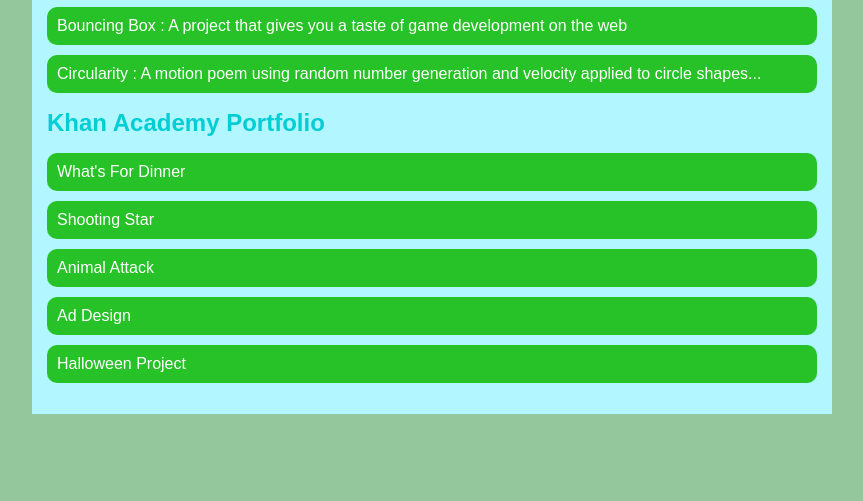
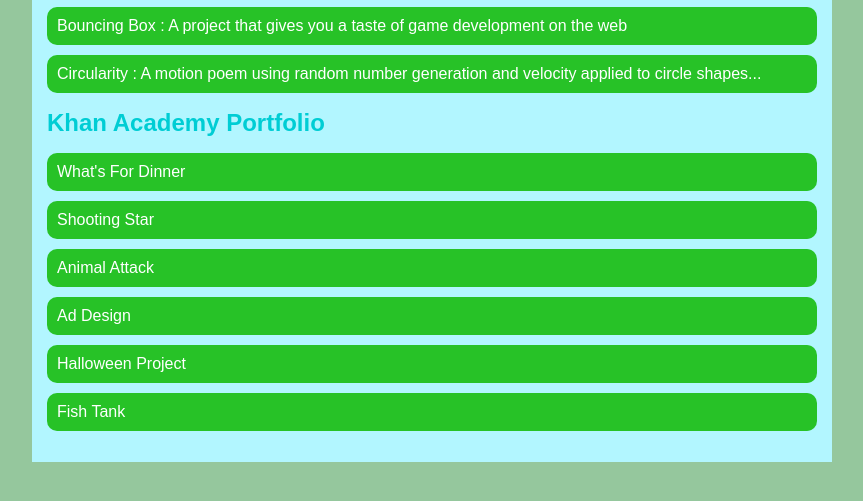
Before and after one commit to CharlesHidalgo1/CharlesHidalgo1.github.io, a plain HTML site: page portfolio.html in a window 1280 px wide. Shown: the part 197-698 px from the top of the page, without its empty margins (208-1071 px from the left). Drawn offline with Linux system fonts and the light colour scheme.

Commit message:
Added Fish Tank Project

```diff
--- a/portfolio.html
+++ b/portfolio.html
@@ -69,6 +69,12 @@
                 href="https://www.khanacademy.org/computer-programming/spin-off-of-if-statements/6505828948819968"
                 >Halloween Project</a
               >
+              <li>
+                <a
+                  href="https://www.khanacademy.org/computer-programming/spin-off-of-project-fish-tank/6094946021851136"
+                  >Fish Tank</a
+                >
+              </li>
             </li>
           </ul>
         </div>
```
